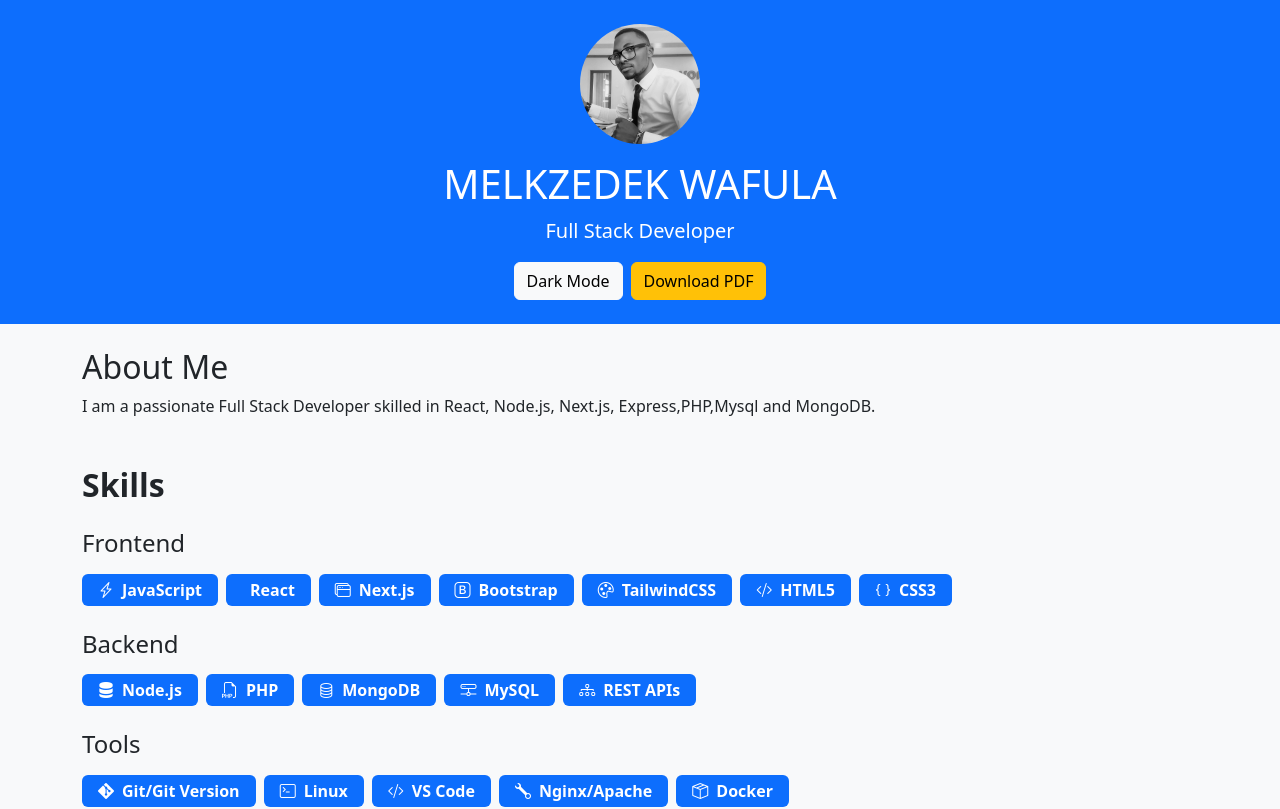
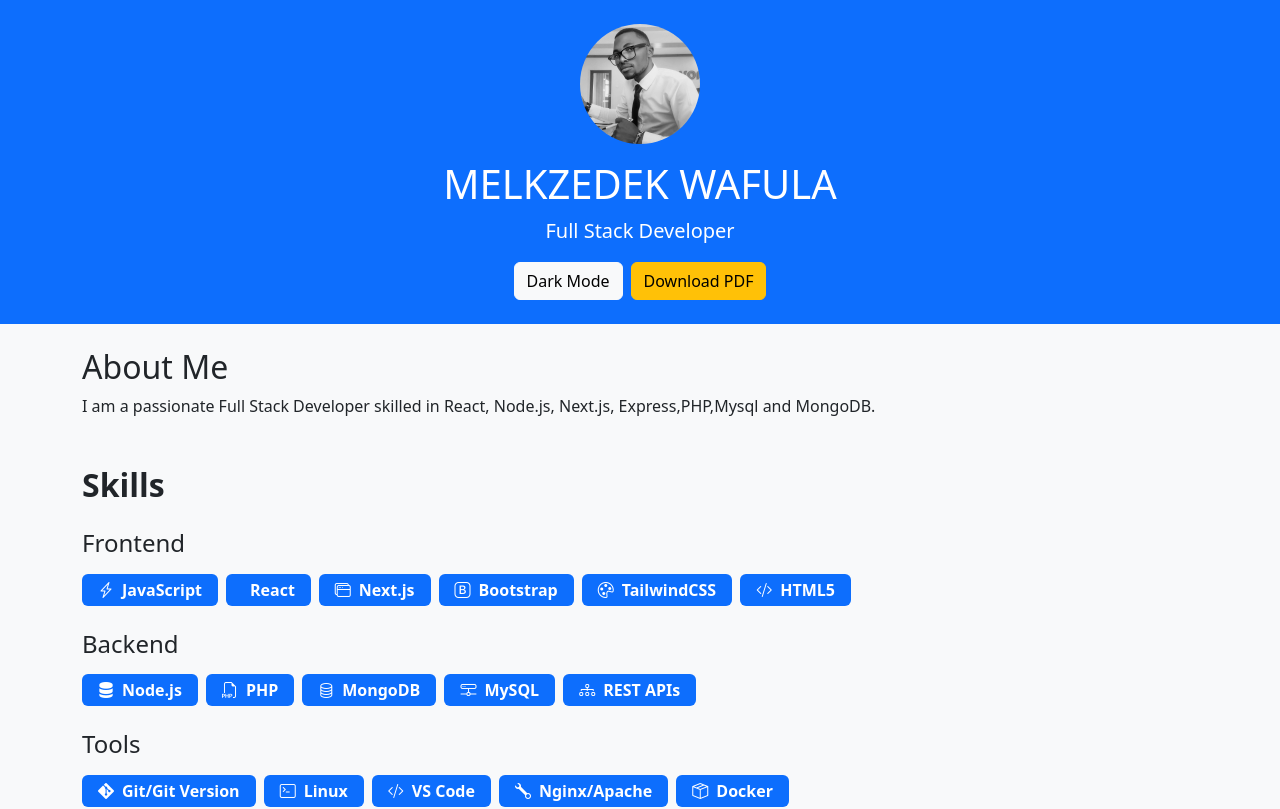
Before and after one commit to Melkzedk/my-resume, a React (Create React App) app: page / in a window 1280 px wide. Shown: the top 809 px of the page. Built offline with nearby package versions, Linux system fonts and the light colour scheme.

Commit message:
small changes

```diff
--- a/src/components/Skills.js
+++ b/src/components/Skills.js
@@ -10,7 +10,6 @@ export default function Skills() {
       { name: "Bootstrap", icon: "bi bi-bootstrap" },
       { name: "TailwindCSS", icon: "bi bi-palette" },
       {name: "HTML5", icon: "bi bi-code-slash" },
-      {name: "CSS3", icon: "bi bi-braces" },
     ],
     Backend: [
       { name: "Node.js", icon: "bi bi-server" },
```
